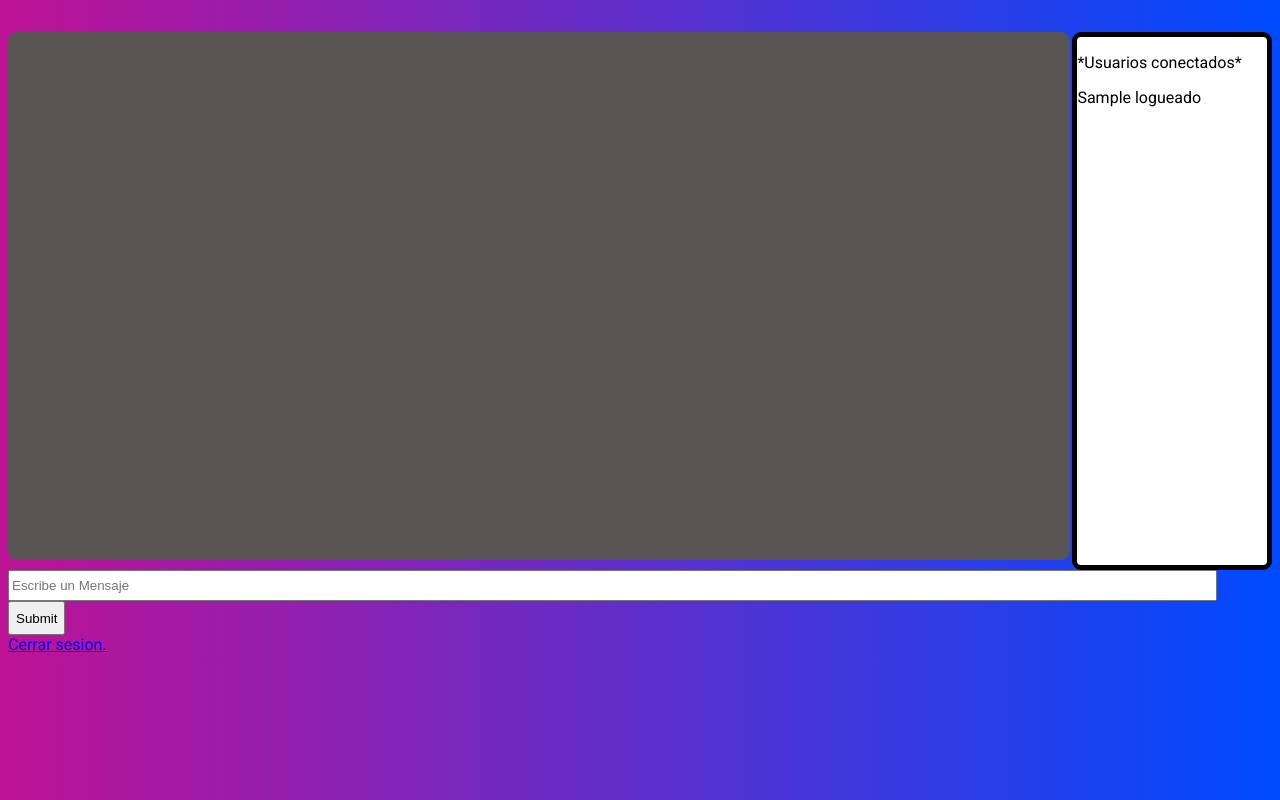
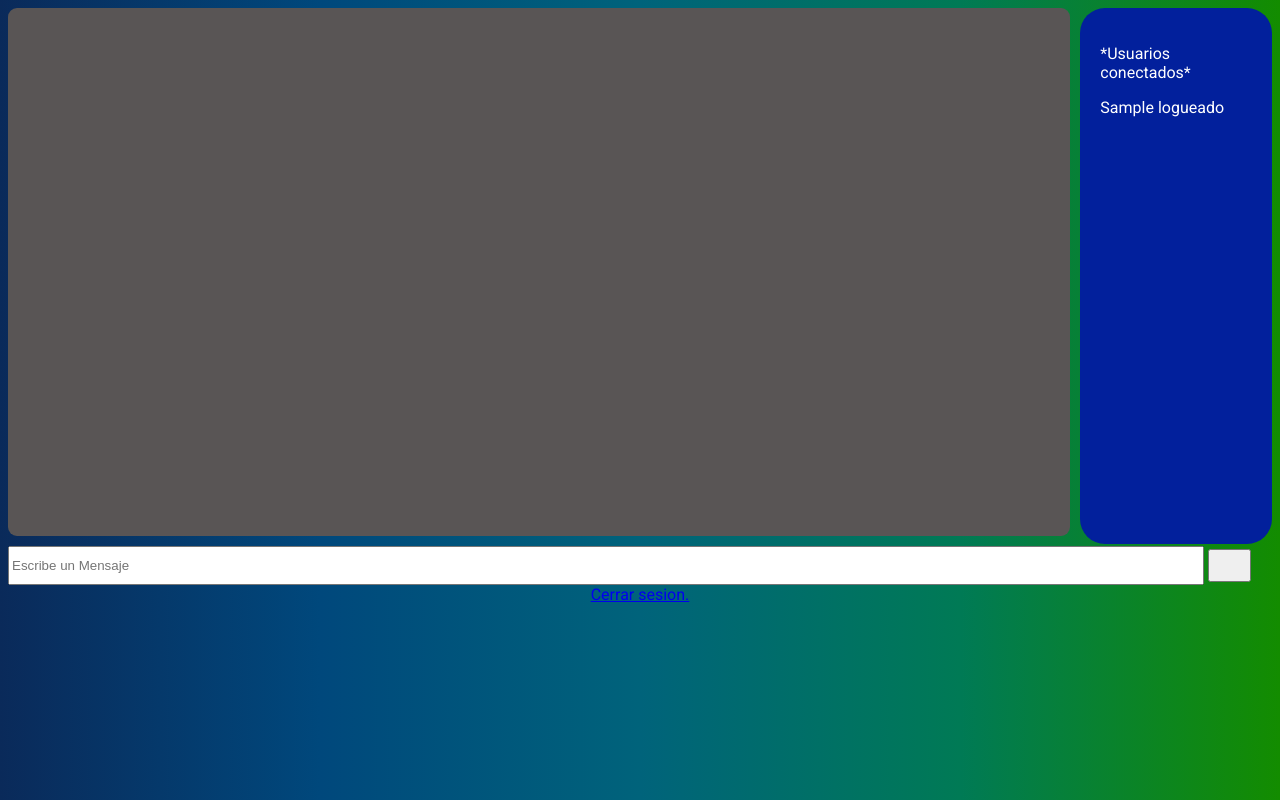
Before and after one commit to tbvescio/Huerbook, a Flask app: template templates/index.html in a window 1280 px wide. Run offline with Flask 2, Linux system fonts and the light colour scheme; the template is opened without the code that fills it: most values are stand-ins (such as "Sample title", 1, 10 or a date in 2020); some libraries are stand-ins or nearby versions.

Commit message:
Css index v2 by oky

```diff
--- a/static/css/styles.css
+++ b/static/css/styles.css
@@ -1,12 +1,20 @@
+
+
+
 body{
     background: rgb(2,0,36);
     background: linear-gradient(90deg, rgba(2,0,36,1) 0%, rgba(190,18,149,1) 0%, rgba(0,74,255,1) 99%);
     font-family: 'Roboto', sans-serif;
 }
 
+#indexbody{
+     background-image: linear-gradient(90deg, #0a2a5a, #00487c, #00637b, #007a55, #138c00);
+}
+
+
 .message_holder{
     word-wrap: break-word;
-    overflow:scroll;
+    overflow-y:scroll;
     width:84%;
     height:33em;
     background-color:#595555;
@@ -17,13 +25,12 @@ body{
 }
 
 .logueados{
-    background-color:white;
-    width:15%;
-    height:33em;
-    border-radius: 9px;
-    -moz-border-radius: 9px;
-    -webkit-border-radius: 9px;
-    border: 5px solid #000000;
+    background-color:#02209c;
+    color:white;
+    width:12%;
+    height:31em;
+    border-radius: 25px;
+    padding: 20px;
     float:right;
 }
 
@@ -32,13 +39,14 @@ body{
 }
 
 .message{
-    width:95%;
-    height:25px;
+    width:94%;
+    height:33px;
 }
 
 .send_button{
-    width:57px;
-    height: 34px;
+    width:43px;
+    height: 33px;
+    margin-top: 5px;
 }
 
 .login, .register{
--- a/templates/index.html
+++ b/templates/index.html
@@ -11,7 +11,7 @@
   <link rel="stylesheet" href="{{ url_for('static', filename='css/styles.css') }}">
 </head>
 
-<body>
+<body id="indexbody">
 
   <div class="message_holder">
     {%for i in range(messages|length)%}
@@ -28,12 +28,12 @@
     </div>
   </aside>
 
-  <div id="margin">
+  <div>
     <form action="" method="POST">
       <input type="text" class="message" placeholder="Escribe un Mensaje">
-      <input type="submit" class="send_button">
+      <input type="button" class="send_button">
     </form>
-    <a class="logout" href="/logout">Cerrar sesion.</a>
+    <center><a class="logout" href="/logout">Cerrar sesion.</a></div></center>
   </div>
 
   <script type="text/javascript">
--- a/templates/login.html
+++ b/templates/login.html
@@ -16,7 +16,7 @@
         <form action="/login" method="POST" >
 
             <input type="text" name="user" placeholder="Usuario"><br>
-            <input type="text" name="password" placeholder="Contraseña"><br>
+            <input type="password" name="password" placeholder="Contraseña"><br>
 
             <input type="submit" value="Aceptar" id="submit">
         </form>
--- a/templates/register.html
+++ b/templates/register.html
@@ -19,7 +19,8 @@
                 <input type="text" name="user" placeholder="Usuario">
                 <input type="text" name="password" placeholder="Contraseña">
             </div>
-            <input type="submit" value="Aceptar">
+            <input type="submit" value="Aceptar"><br>
+            <a href="/login"> Volver al login.</a>
         </form>
 
         <h1>{{error}}</h1>
```
Also changed, not shown: static/css/send.jpg (added).
